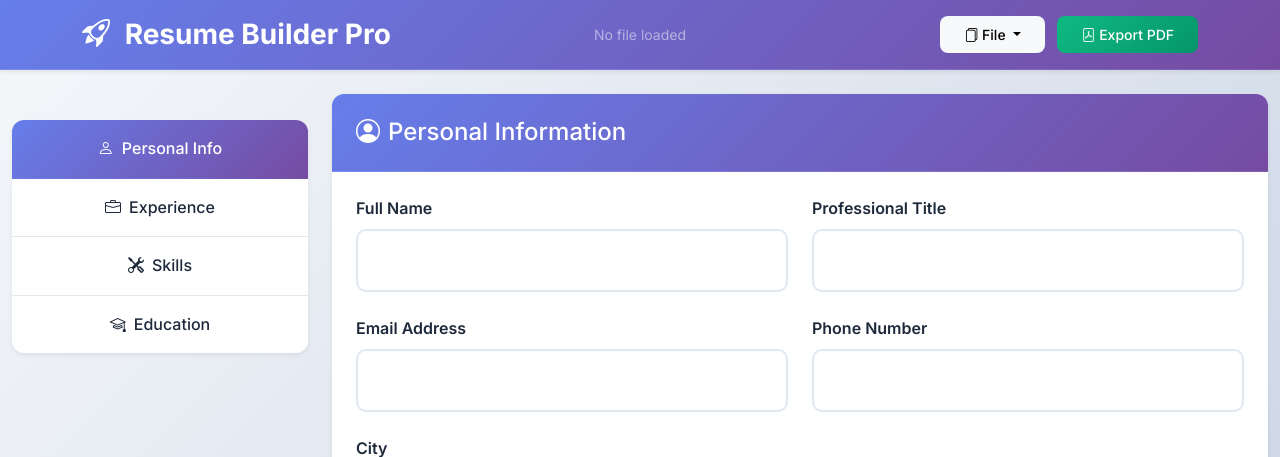
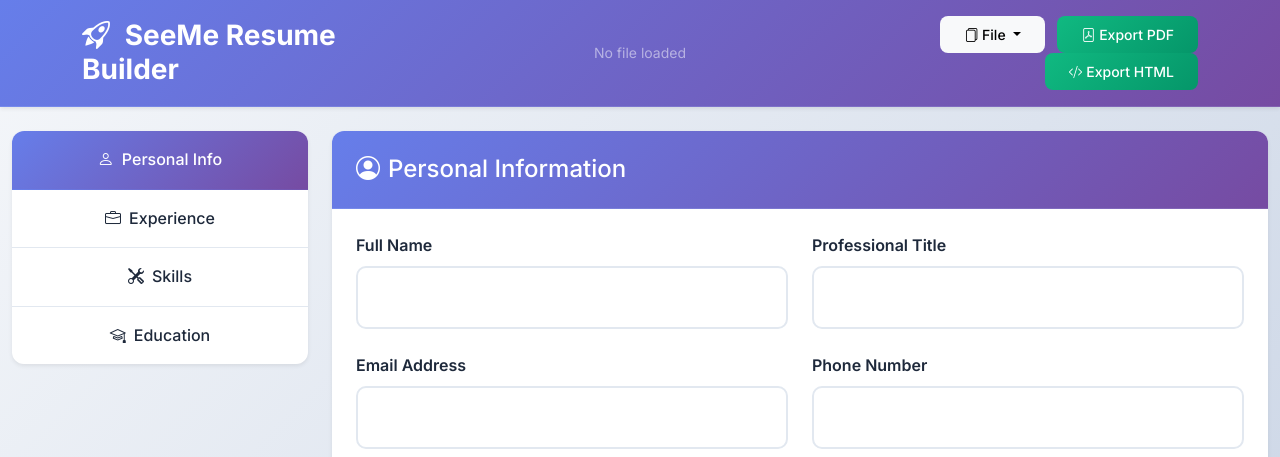
Before and after one commit to caavme/seeme, a Flask app: page / in a window 1280 px wide. Shown: the top 457 px of the page. Run offline with Flask 3, Linux system fonts and the light colour scheme; data that the repository does not hold is empty; some libraries are stand-ins or nearby versions.

Commit message:
added Export HTML function

```diff
--- a/app.py
+++ b/app.py
@@ -624,6 +624,280 @@
             print(f"Full traceback: {traceback.format_exc()}")
             raise e
 
+def create_html(self):
+    """Create clean, styled HTML resume for copy/paste into static sites"""
+    try:
+        # Sort work and education by date before HTML generation
+        self.sort_work_by_date()
+        self.sort_education_by_date()
+
+        basics = self.resume_data.get("basics", {})
+
+        # Generate HTML content
+        html_content = '''<!DOCTYPE html>
+<html lang="en">
+<head>
+    <meta charset="UTF-8">
+    <meta name="viewport" content="width=device-width, initial-scale=1.0">
+    <title>''' + (basics.get("name", "Resume") + " - Resume") + '''</title>
+    <style>
+        * {
+            margin: 0;
+            padding: 0;
+            box-sizing: border-box;
+        }
+
+        body {
+            font-family: 'Segoe UI', Tahoma, Geneva, Verdana, sans-serif;
+            line-height: 1.6;
+            color: #2c3e50;
+            background-color: #ffffff;
+            padding: 40px 20px;
+            max-width: 800px;
+            margin: 0 auto;
+        }
+
+        .header {
+            text-align: center;
+            margin-bottom: 40px;
+            border-bottom: 2px solid #3498db;
+            padding-bottom: 30px;
+        }
+
+        .name {
+            font-size: 2.5em;
+            font-weight: bold;
+            color: #2c3e50;
+            margin-bottom: 10px;
+            letter-spacing: 1px;
+        }
+
+        .title {
+            font-size: 1.3em;
+            color: #3498db;
+            margin-bottom: 15px;
+            font-weight: 500;
+        }
+
+        .contact-info {
+            color: #7f8c8d;
+            font-size: 1em;
+            display: flex;
+            justify-content: center;
+            gap: 20px;
+            flex-wrap: wrap;
+        }
+
+        .section {
+            margin-bottom: 35px;
+        }
+
+        .section-title {
+            font-size: 1.4em;
+            font-weight: bold;
+            color: #2c3e50;
+            margin-bottom: 20px;
+            text-transform: uppercase;
+            letter-spacing: 1px;
+            position: relative;
+            padding-bottom: 8px;
+        }
+
+        .section-title::after {
+            content: '';
+            position: absolute;
+            bottom: 0;
+            left: 0;
+            width: 60px;
+            height: 3px;
+            background: #3498db;
+        }
+
+        .job, .education-item {
+            margin-bottom: 25px;
+            padding-left: 20px;
+            border-left: 3px solid #3498db;
+        }
+
+        .job-title, .edu-title {
+            font-size: 1.2em;
+            font-weight: bold;
+            color: #2c3e50;
+            margin-bottom: 5px;
+        }
+
+        .company, .institution {
+            font-size: 1em;
+            color: #3498db;
+            font-weight: 600;
+            margin-bottom: 5px;
+        }
+
+        .date-range {
+            font-size: 0.9em;
+            color: #7f8c8d;
+            font-style: italic;
+            margin-bottom: 10px;
+        }
+
+        .current-badge {
+            background: #27ae60;
+            color: white;
+            padding: 2px 8px;
+            border-radius: 12px;
+            font-size: 0.75em;
+            font-weight: bold;
+            margin-left: 10px;
+        }
+
+        .skills-list {
+            display: flex;
+            flex-wrap: wrap;
+            gap: 10px;
+            margin-top: 10px;
+        }
+
+        .skill-tag {
+            background: #ecf0f1;
+            color: #2c3e50;
+            padding: 8px 16px;
+            border-radius: 20px;
+            font-size: 0.9em;
+            font-weight: 500;
+            border: 1px solid #bdc3c7;
+        }
+
+        @media (max-width: 600px) {
+            body { padding: 20px 15px; }
+            .name { font-size: 2em; }
+            .contact-info { flex-direction: column; align-items: center; gap: 10px; }
+        }
+    </style>
+</head>
+<body>
+    <header class="header">'''
+
+        # Add name, title, contact info
+        if basics.get("name"):
+            html_content += f'\n        <h1 class="name">{basics["name"]}</h1>'
+
+        if basics.get("label"):
+            html_content += f'\n        <div class="title">{basics["label"]}</div>'
+
+        # Contact info
+        contact_info = []
+        if basics.get("email"):
+            contact_info.append(f'📧 {basics["email"]}')
+        if basics.get("phone"):
+            contact_info.append(f'📱 {basics["phone"]}')
+        if basics.get("location", {}).get("city"):
+            contact_info.append(f'📍 {basics["location"]["city"]}')
+
+        if contact_info:
+            html_content += f'\n        <div class="contact-info">{" • ".join(contact_info)}</div>'
+
+        html_content += '\n    </header>\n'
+
+        # Professional Summary
+        if basics.get("summary") and basics["summary"].strip():
+            clean_summary = self.clean_html(basics["summary"])
+            html_content += f'''
+    <section class="section">
+        <h2 class="section-title">Professional Summary</h2>
+        <div>{clean_summary}</div>
+    </section>'''
+
+        # Work Experience
+        work_items = self.resume_data.get("work", [])
+        if work_items:
+            html_content += '\n    <section class="section">\n        <h2 class="section-title">Professional Experience</h2>'
+
+            for work in work_items:
+                current_badge = '<span class="current-badge">Current</span>' if work.get("isWorkingHere") else ''
+                start_date = self.format_date(work.get("startDate", ""))
+                end_date = self.format_date(work.get("endDate", "")) if work.get("endDate") else "Present"
+
+                html_content += f'''
+        <div class="job">
+            <div class="job-title">{work.get("position", "Position")}{current_badge}</div>
+            <div class="company">{work.get("name", "Company")}</div>'''
+
+                if start_date:
+                    html_content += f'\n            <div class="date-range">{start_date} - {end_date}</div>'
+
+                if work.get("summary") and work["summary"].strip():
+                    clean_summary = self.clean_html(work["summary"])
+                    if '•' in clean_summary:
+                        bullets = [bullet.strip() for bullet in clean_summary.split('•') if bullet.strip()]
+                        html_content += '\n            <ul>'
+                        for bullet in bullets:
+                            html_content += f'\n                <li>{bullet}</li>'
+                        html_content += '\n            </ul>'
+                    else:
+                        html_content += f'\n            <div>{clean_summary}</div>'
+
+                html_content += '\n        </div>'
+
+            html_content += '\n    </section>'
+
+        # Education
+        education_items = self.resume_data.get("education", [])
+        if education_items:
+            html_content += '\n    <section class="section">\n        <h2 class="section-title">Education</h2>'
+
+            for education in education_items:
+                current_badge = '<span class="current-badge">Current</span>' if education.get("isStudyingHere") else ''
+                start_date = self.format_date(education.get("startDate", ""))
+                end_date = self.format_date(education.get("endDate", "")) if education.get("endDate") else "Present"
+
+                degree_info = []
+                if education.get("studyType"):
+                    degree_info.append(education["studyType"])
+                if education.get("area"):
+                    degree_info.append(f"in {education['area']}")
+
+                html_content += f'''
+        <div class="education-item">
+            <div class="edu-title">{education.get("institution", "Institution")}{current_badge}</div>'''
+
+                if degree_info:
+                    html_content += f'\n            <div class="institution">{" ".join(degree_info)}</div>'
+
+                if start_date:
+                    html_content += f'\n            <div class="date-range">{start_date} - {end_date}</div>'
+
+                if education.get("gpa"):
+                    html_content += f'\n            <div>GPA: {education["gpa"]}</div>'
+
+                html_content += '\n        </div>'
+
+            html_content += '\n    </section>'
+
+        # Skills
+        skills = self.resume_data.get("skills", {})
+        technologies = skills.get("technologies", [])
+        if technologies:
+            html_content += '''
+    <section class="section">
+        <h2 class="section-title">Technical Skills</h2>
+        <div class="skills-list">'''
+
+            skill_names = [tech.get("name", "") for tech in technologies if tech.get("name")]
+            for skill in skill_names:
+                html_content += f'\n            <span class="skill-tag">{skill}</span>'
+
+            html_content += '\n        </div>\n    </section>'
+
+        # Close HTML
+        html_content += '\n</body>\n</html>'
+
+        return html_content
+
+    except Exception as e:
+        print(f"HTML Creation Error: {str(e)}")
+        print(f"Full traceback: {traceback.format_exc()}")
+        raise e
+
 # Initialize the resume app
 resume_app = ResumeWebApp()
 
@@ -786,5 +1060,36 @@
         print(f"Full traceback: {traceback.format_exc()}")
         return jsonify({"success": False, "error": f"PDF export failed: {str(e)}"}), 500
 
+@app.route('/api/export/html')
+def export_html():
+    """Export resume as HTML file for copy/paste into static sites"""
+    try:
+        html_content = resume_app.create_html()
+
+        # Generate filename
+        html_name = 'resume.html'
+        if resume_app.current_filename:
+            base_name = os.path.splitext(resume_app.current_filename)[0]
+            html_name = f"{base_name}.html"
+        elif resume_app.resume_data.get('basics', {}).get('name'):
+            name = resume_app.resume_data['basics']['name']
+            clean_name = re.sub(r'[^\w\s-]', '', name).strip().replace(' ', '_')
+            html_name = f"{clean_name}_resume.html"
+
+        # Create HTML file in memory
+        html_buffer = io.BytesIO(html_content.encode('utf-8'))
+        html_buffer.seek(0)
+
+        return send_file(
+            html_buffer,
+            as_attachment=True,
+            download_name=html_name,
+            mimetype='text/html'
+        )
+    except Exception as e:
+        print(f"Export HTML Error: {str(e)}")
+        print(f"Full traceback: {traceback.format_exc()}")
+        return jsonify({"success": False, "error": f"HTML export failed: {str(e)}"}), 500
+
 if __name__ == '__main__':
     app.run(debug=True, host='0.0.0.0', port=5000)
--- a/static/js/app.js
+++ b/static/js/app.js
@@ -970,6 +970,50 @@
     }
 }
 
+// Export to HTML
+async function exportHTML() {
+    const btn = event.target.closest('button');
+    btn.classList.add('btn-loading');
+    btn.disabled = true;
+
+    try {
+        showToast('Generating HTML...', 'info');
+
+        const response = await fetch('/api/export/html');
+
+        if (response.ok) {
+            const blob = await response.blob();
+            const url = window.URL.createObjectURL(blob);
+            const a = document.createElement('a');
+            a.style.display = 'none';
+            a.href = url;
+
+            // Use current filename for HTML name
+            let htmlName = 'resume.html';
+            if (currentFilename) {
+                const baseName = currentFilename.replace('.json', '');
+                htmlName = `${baseName}.html`;
+            }
+
+            a.download = htmlName;
+            document.body.appendChild(a);
+            a.click();
+            window.URL.revokeObjectURL(url);
+            document.body.removeChild(a);
+
+            showToast('HTML exported successfully!');
+        } else {
+            throw new Error('Export failed');
+        }
+    } catch (error) {
+        console.error('Error:', error);
+        showToast('Error exporting HTML', 'error');
+    } finally {
+        btn.classList.remove('btn-loading');
+        btn.disabled = false;
+    }
+}
+
 // Utility function to clean HTML
 function cleanHTML(text) {
     if (!text) return '';
--- a/templates/base.html
+++ b/templates/base.html
@@ -22,7 +22,7 @@
                 <div class="col-md-4">
                     <h1 class="h3 mb-0 text-white fw-bold">
                         <i class="bi bi-rocket-takeoff me-2"></i>
-                        Resume Builder Pro
+                        SeeMe Resume Builder
                     </h1>
                 </div>
                 <div class="col-md-4 text-center">
@@ -67,6 +67,9 @@
 
                     <button class="btn btn-success btn-sm" onclick="exportPDF()">
                         <i class="bi bi-file-pdf"></i> Export PDF
+                    </button>
+                    <button class="btn btn-success btn-sm" onclick="exportHTML()">
+                        <i class="bi bi-code-slash"></i> Export HTML
                     </button>
                 </div>
             </div>
```
